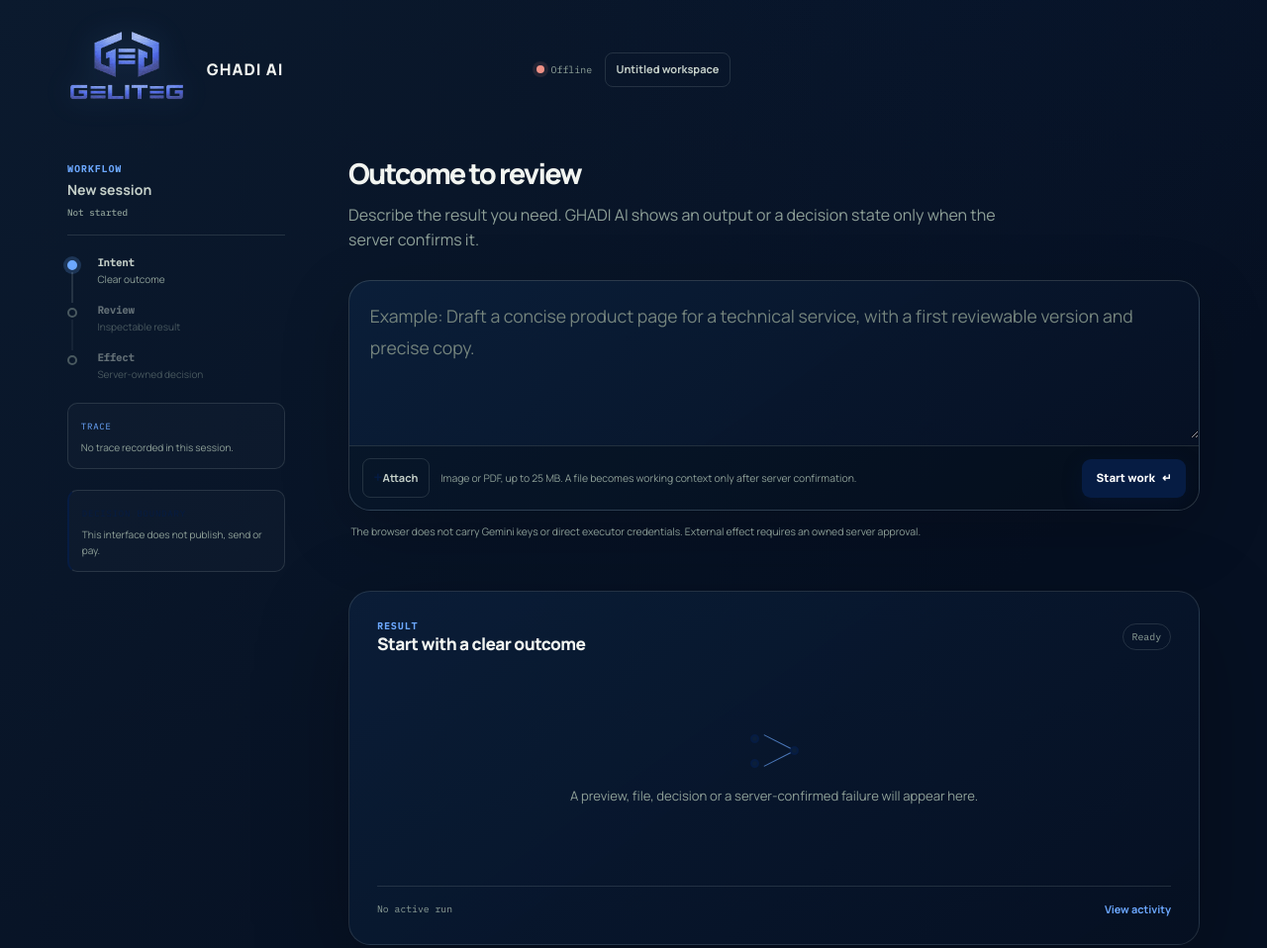
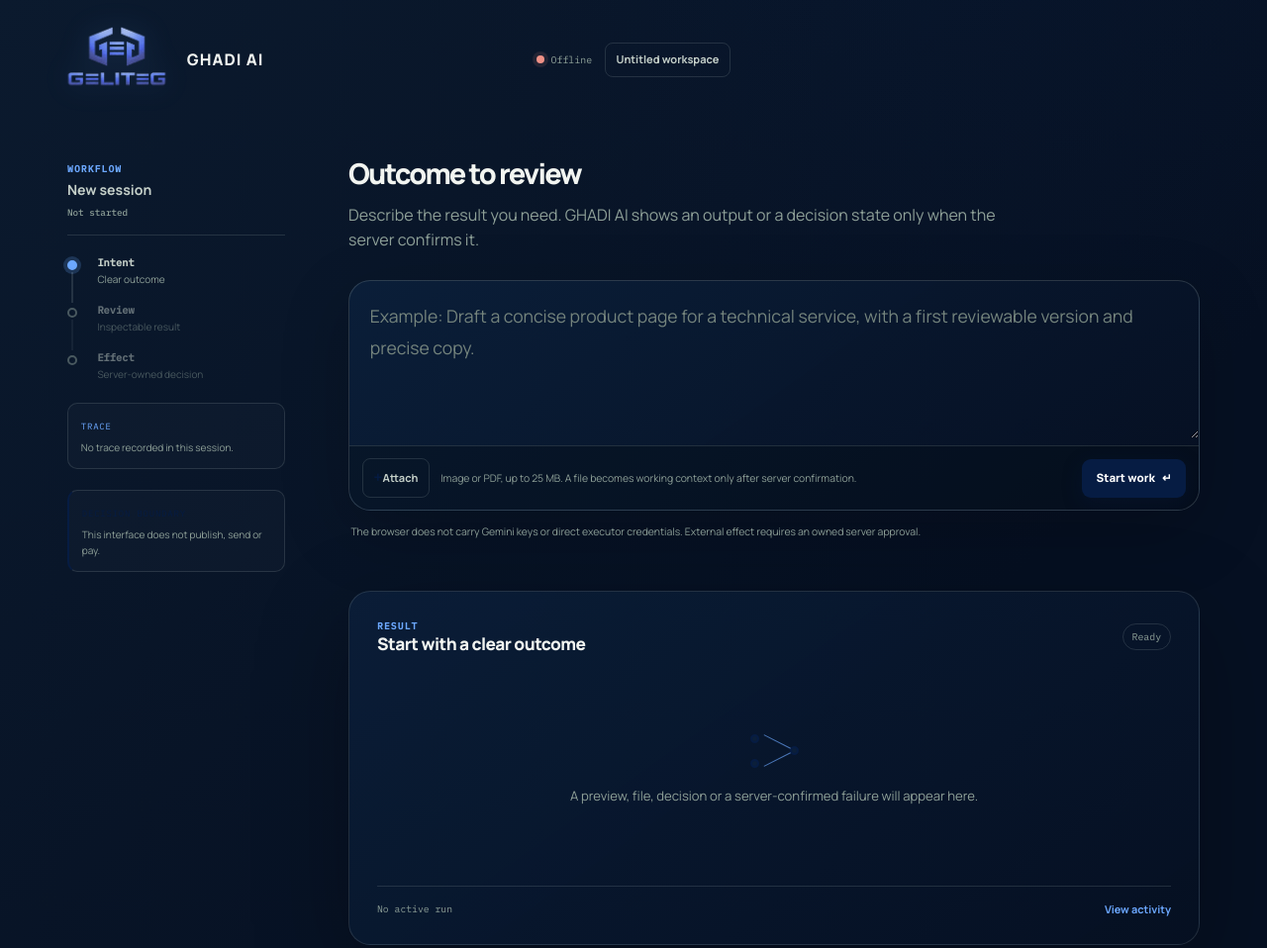
Before and after one commit to gelitesystem/GHADI-ELITE-GLOBAL-FOR-SMART-PLATFORMS-LLC-, a plain HTML site: page public/dashboard.html in a window 1280 px wide. Shown: the whole page at 99% size. Drawn offline with Linux system fonts and the light colour scheme; no server answers.

Commit message:
تحديث شامل بعد النشر التلقائي

```diff
--- a/public/dashboard.html
+++ b/public/dashboard.html
@@ -18,7 +18,7 @@
     <div class="app-shell">
  <header class="app-header">
   <a class="brand" href="/" aria-label="GHADI AI home">
-    <img src="/image/g_elite_g-logo_final.png" alt="G-ELITE-G symbol" width="140" style="height: auto" />
+    <img src="/image/g_elite_g-logo_final.png" alt="G-ELITE-G symbol" width="120" style="height: auto" />
     <span class="brand-copy"><strong>GHADI AI</strong></span>
   </a>
 <div class="header-actions">
```
Also changed, not shown: 1 other file.
